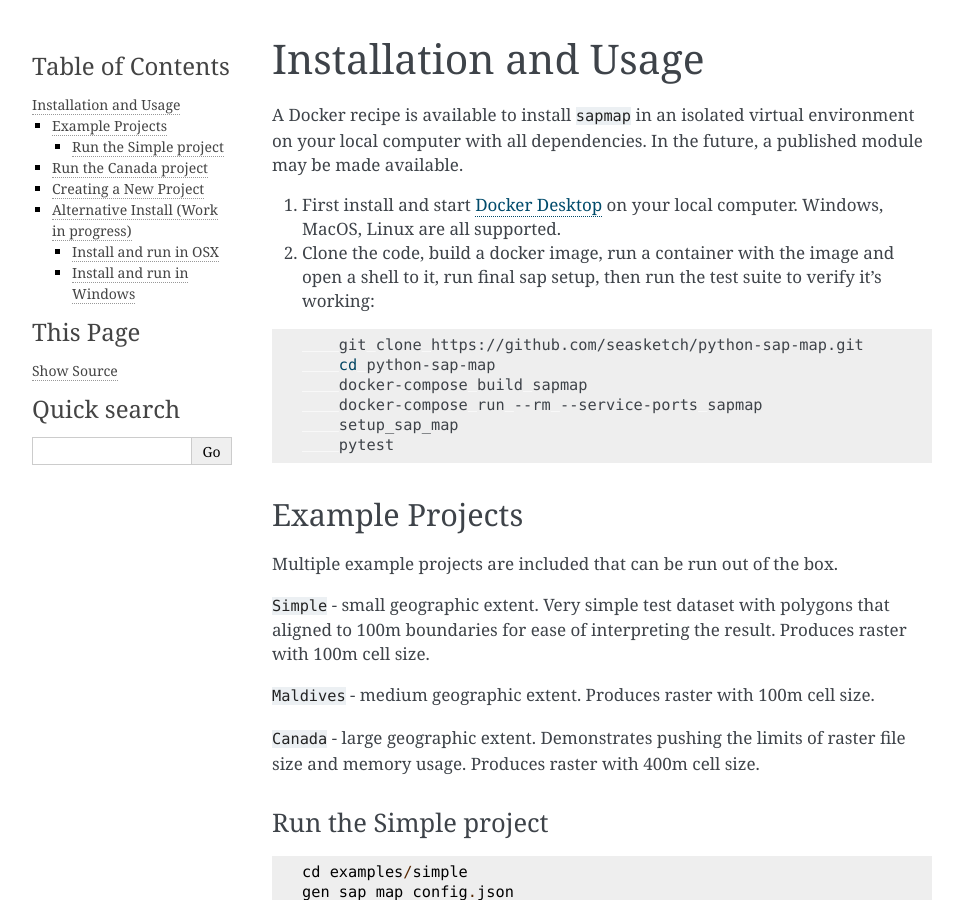
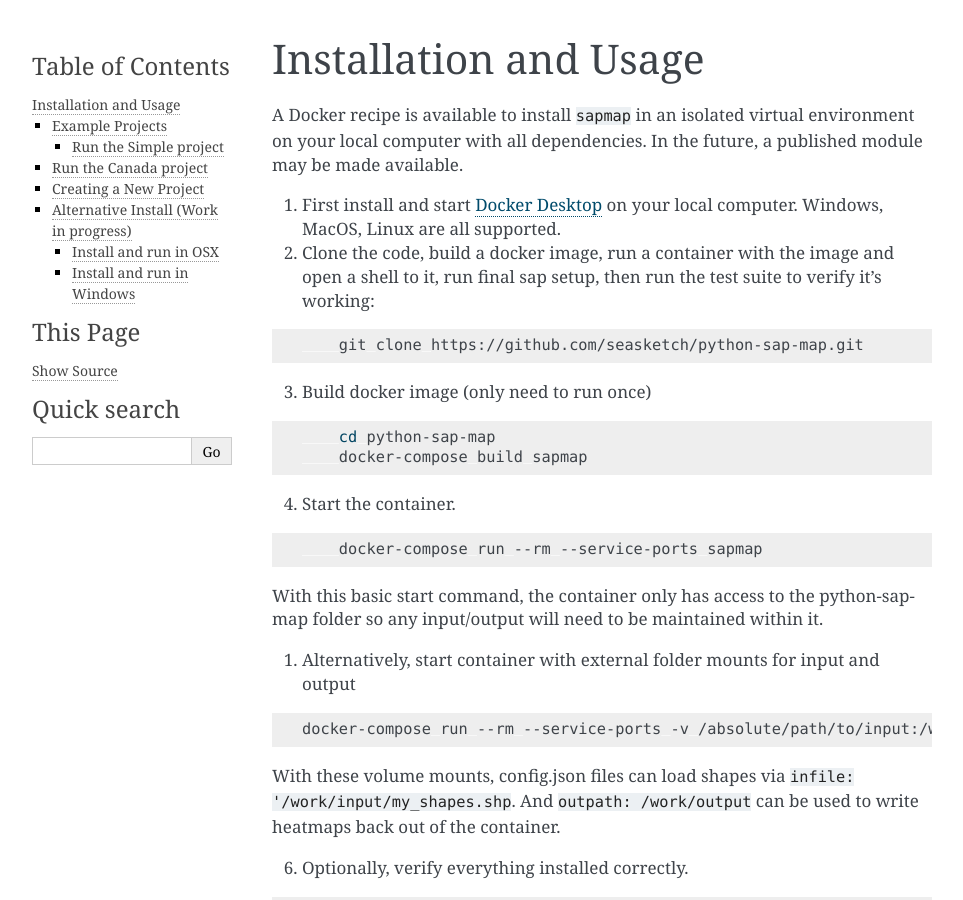
Before and after one commit to seasketch/python-sap-map, a Sphinx documentation site: the page built from docs/install.md, in a window 1280 px wide and 900 px high. Shown: the whole window, without its empty margins (148-1111 px from the left). Built offline with Sphinx 7.4.7, drawn with Linux system fonts in a browser that asks for light colours.

Commit message:
simplify initial setup

````diff
--- a/docs/install.md
+++ b/docs/install.md
@@ -7,10 +7,28 @@ A Docker recipe is available to install `sapmap` in an isolated virtual environm
 2. Clone the code, build a docker image, run a container with the image and open a shell to it, run final sap setup, then run the test suite to verify it's working:
 ```bash
     git clone https://github.com/seasketch/python-sap-map.git
+```
+
+3. Build docker image (only need to run once)
+```bash
     cd python-sap-map
     docker-compose build sapmap
+```
+
+4. Start the container.
+```bash
     docker-compose run --rm --service-ports sapmap
-    setup_sap_map
+```
+With this basic start command, the container only has access to the python-sap-map folder so any input/output will need to be maintained within it.
+
+1. Alternatively, start container with external folder mounts for input and output
+```bash
+docker-compose run --rm --service-ports -v /absolute/path/to/input:/work/input -v /absolute/path/to/output:/work/output  sapmap
+```
+With these volume mounts, config.json files can load shapes via `infile: '/work/input/my_shapes.shp`.  And `outpath: /work/output` can be used to write heatmaps back out of the container.
+
+6. Optionally, verify everything installed correctly.
+```bash
     pytest
 ```
 
````
Also changed, not shown: docker-compose.yml (+1 -7 lines).
